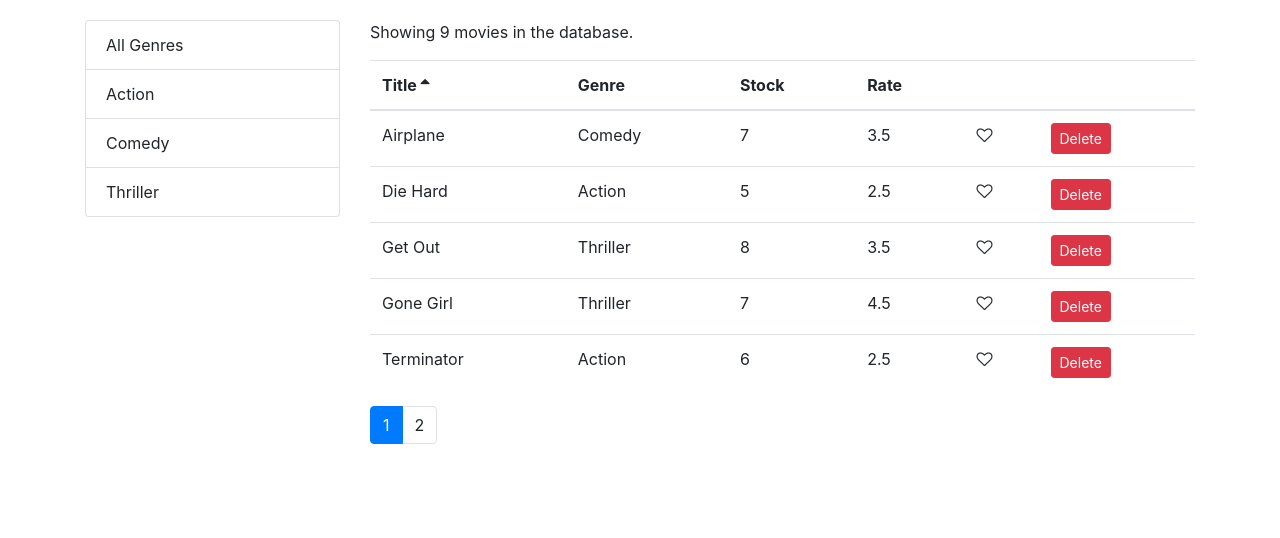
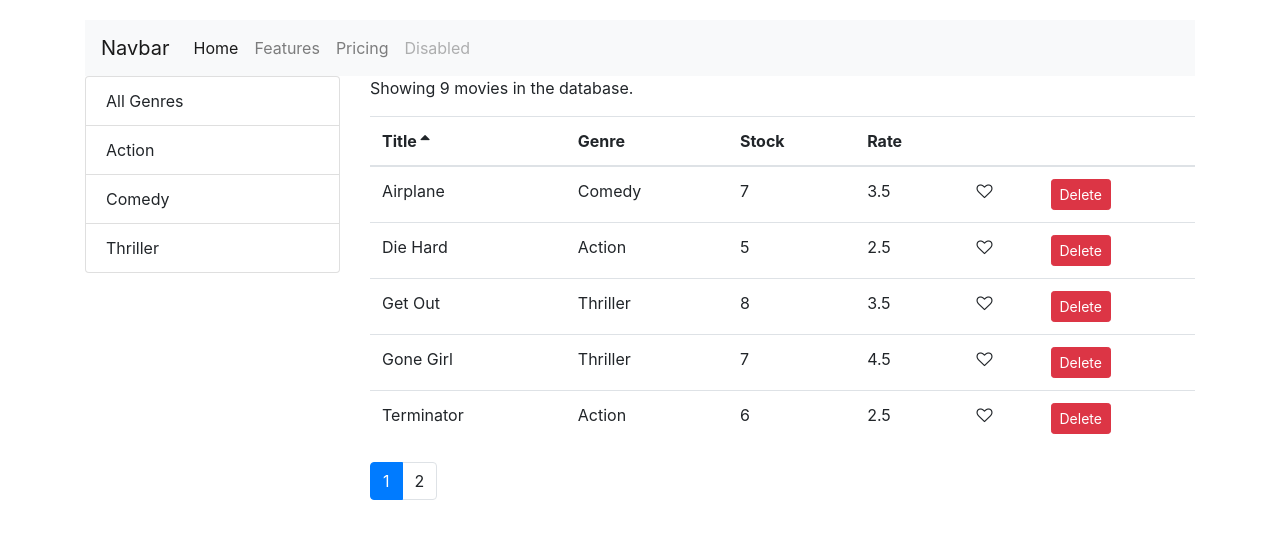
Before and after one commit to gerrymcdonnell/react-vidly, a React (Create React App) app: page / in a window 1280 px wide. Shown: the top 538 px of the page. Built offline with nearby package versions, Linux system fonts and the light colour scheme.

Commit message:
added bs 4 basic navbar component

```diff
--- a/src/App.js
+++ b/src/App.js
@@ -1,12 +1,15 @@
 import React, { Component } from "react";
 import Movies from "./components/movies";
 import "./App.css";
+import Navbar from './components/common/navBar';
 
 class App extends Component {
   render() {
+
     return (
       /* A JSX comment */
       <main className="container">
+        <Navbar/>
         <Movies />
       </main>
     );
--- /dev/null
+++ b/src/components/common/navBar.jsx
@@ -0,0 +1,42 @@
+// imr
+import React,{ Component } from 'react';
+
+class Navbar extends Component {
+    /*constructor(props) {
+        super(props);
+        this.state = {  }
+    }*/
+    render() {
+        return (
+            <nav class="navbar navbar-expand-lg navbar-light bg-light">
+                <a class="navbar-brand" href="#">Navbar</a>
+                <button class="navbar-toggler" type="button" data-toggle="collapse" data-target="#navbarNav" aria-controls="navbarNav" aria-expanded="false" aria-label="Toggle navigation">
+                    <span class="navbar-toggler-icon"></span>
+                </button>
+                <div class="collapse navbar-collapse" id="navbarNav">
+                    <ul class="navbar-nav">
+
+                    <li class="nav-item active">
+                        <a class="nav-link" href="#">Home <span class="sr-only">(current)</span></a>
+                    </li>
+
+                    <li class="nav-item">
+                        <a class="nav-link" href="#">Features</a>
+                    </li>
+
+                    <li class="nav-item">
+                        <a class="nav-link" href="#">Pricing</a>
+                    </li>
+
+                    <li class="nav-item">
+                        <a class="nav-link disabled" href="#">Disabled</a>
+                    </li>
+
+                    </ul>
+                </div>
+            </nav>
+         );
+    }
+}
+
+export default Navbar;
```
